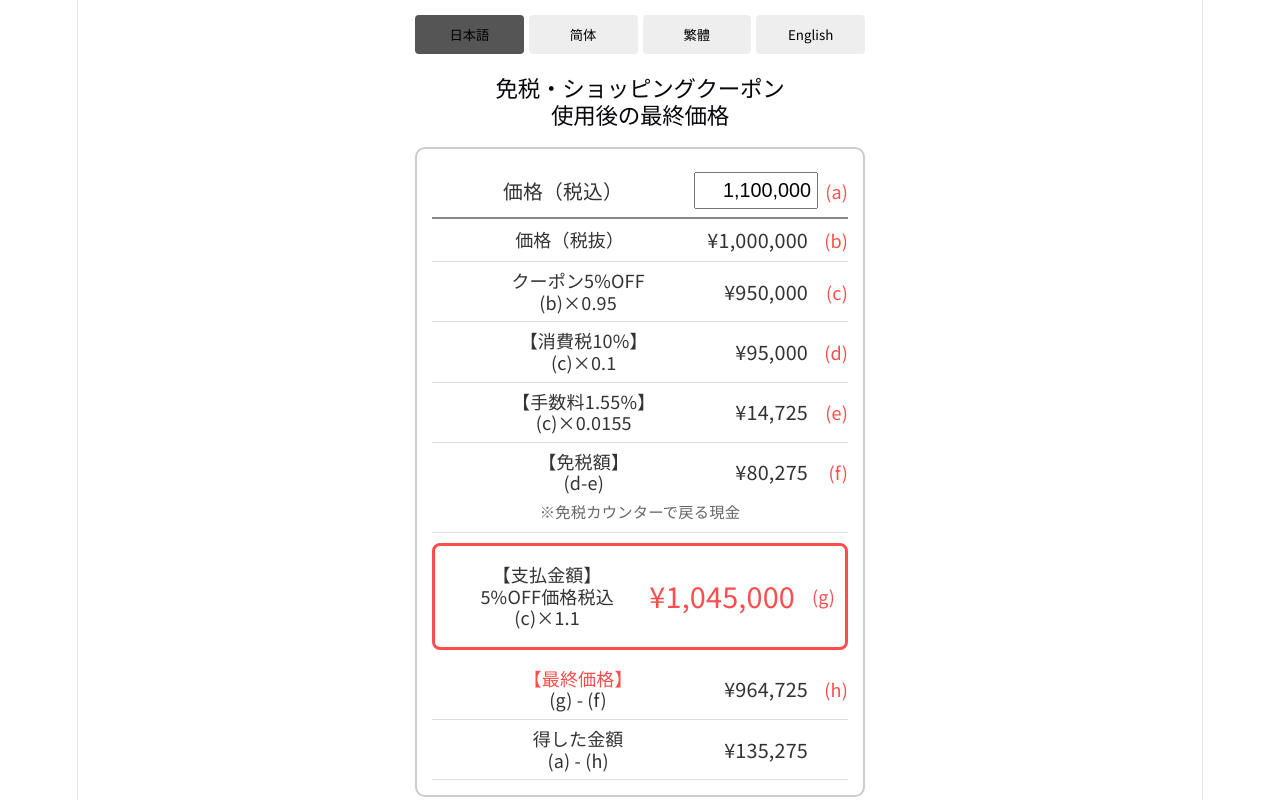
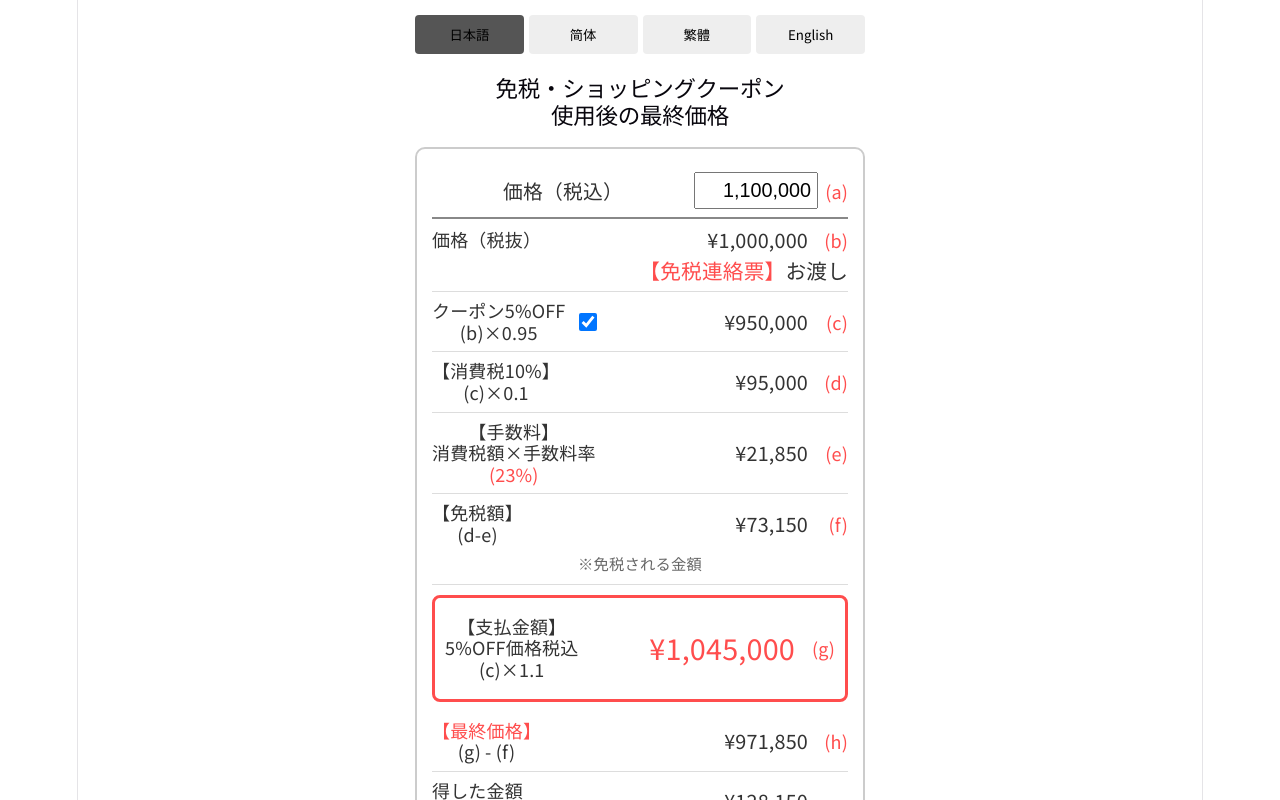
Before and after one commit to YUYANO0o0/tax-calc, a React (Vite) app: page / in a window 1280 px wide. Shown: the top 800 px of the page. Built offline with nearby package versions, Linux system fonts and the light colour scheme.

Commit message:
Complete tax calculator app

```diff
--- a/src/App.tsx
+++ b/src/App.tsx
@@ -5,12 +5,13 @@ const APP_RED = '#ff4d4d';
 type Lang = 'ja' | 'zh-CN' | 'zh-TW' | 'en';
 type LabelPart = { text: string; color?: string };
 
-const getBaseData = (lang: Lang) => {
+const getBaseData = (lang: Lang, feeRatePercent: number) => {
   const data: Record<Lang, LabelPart[][]> = {
     ja: [
       [{ text: "価格（税込）" }], [{ text: "価格（税抜）" }],
       [{ text: "クーポン5%OFF\n(b)×0.95" }], [{ text: "【消費税10%】\n(c)×0.1" }],
-      [{ text: "【手数料1.55%】\n(c)×0.0155" }], [{ text: "【免税額】\n(d-e)" }],
+      [{ text: "【手数料】\n消費税額×手数料率" }, { text: `(${feeRatePercent}%)`, color: APP_RED }],
+      [{ text: "【免税額】\n(d-e)" }],
       [{ text: "【支払金額】\n5%OFF価格税込\n(c)×1.1" }],
       [{ text: "【最終価格】", color: APP_RED }, { text: "\n(g) - (f)" }],
       [{ text: "得した金額\n(a) - (h)" }]
@@ -18,7 +19,8 @@ const getBaseData = (lang: Lang) => {
     'zh-CN': [
       [{ text: "价格（含税）" }], [{ text: "价格（不含税）" }],
       [{ text: "优惠券5%OFF\n(b)×0.95" }], [{ text: "【消费税10%】\n(c)×0.1" }],
-      [{ text: "【手续费1.55%】\n(c)×0.0155" }], [{ text: "【免税额】\n(d-e)" }],
+      [{ text: "【手续费】\n消费税额×手续费率" }, { text: `(${feeRatePercent}%)`, color: APP_RED }],
+      [{ text: "【免税额】\n(d-e)" }],
       [{ text: "【支付金额】\n5%OFF含税价\n(c)×1.1" }],
       [{ text: "【最终价格】", color: APP_RED }, { text: "\n(g) - (f)" }],
       [{ text: "【省下金额】\n(a) - (h)" }]
@@ -26,7 +28,8 @@ const getBaseData = (lang: Lang) => {
     'zh-TW': [
       [{ text: "價格（含稅）" }], [{ text: "價格（不含稅）" }],
       [{ text: "優惠券5%OFF\n(b)×0.95" }], [{ text: "【消費稅10%】\n(c)×0.1" }],
-      [{ text: "【手續稅1.55%】\n(c)×0.0155" }], [{ text: "【免稅額】\n(d-e)" }],
+      [{ text: "【手續稅】\n消費稅額×手續費率" }, { text: `(${feeRatePercent}%)`, color: APP_RED }],
+      [{ text: "【免稅額】\n(d-e)" }],
       [{ text: "【支付金額】\n5%OFF含稅價\n(c)×1.1" }],
       [{ text: "【最終價格】", color: APP_RED }, { text: "\n(g) - (f)" }],
       [{ text: "【省下金額】\n(a) - (h)" }]
@@ -34,7 +37,8 @@ const getBaseData = (lang: Lang) => {
     en: [
       [{ text: "Price (Tax Incl.)" }], [{ text: "Price (Tax Excl.)" }],
       [{ text: "Coupon 5% OFF\n(b)×0.95" }], [{ text: "【Tax 10%】\n(c)×0.1" }],
-      [{ text: "【Fee 1.55%】\n(c)×0.0155" }], [{ text: "【Refund】\n(d-e)" }],
+      [{ text: "【Service Fee】\nTax Amount×Rate" }, { text: `(${feeRatePercent}%)`, color: APP_RED }],
+      [{ text: "【Refund】\n(d-e)" }],
       [{ text: "【Payment】\nTax Incl. 5% OFF\n(c)×1.1" }],
       [{ text: "【Final Price】", color: APP_RED }, { text: "\n(g)-(f)" }],
       [{ text: "【Saved】\n(a)-(h)" }]
@@ -47,24 +51,40 @@ const RedCode = ({ code }: { code: string }) => (
   <span style={{ color: APP_RED, width: '30px', textAlign: 'right', flexShrink: 0, fontWeight: 'bold' }}>{code}</span>
 );
 
-const Row = ({ labelParts, value, code, emphasize = false, isRefund = false, isFinal = false, refundDesc = "" }: any) => (
+const Row = ({ labelParts, value, code, emphasize = false, isRefund = false, isFinal = false, refundDesc = "", showNotice = false, isCouponRow = false, useCoupon = true, setUseCoupon = () => {} }: any) => (
   <div style={{ padding: '8px 0', borderBottom: emphasize ? 'none' : '1px solid #ddd' }}>
     <div style={{ display: 'flex', justifyContent: 'space-between', alignItems: 'center' }}>
-      <span style={{ flex: 1, fontSize: '1rem', lineHeight: 1.2, fontWeight: '500' }}>
-        {labelParts.map((part: LabelPart, idx: number) => (
-          <span key={idx} style={{ color: part.color || '#333' }}>
-            {part.text.split('\n').map((line: string, i: number) => <span key={i} style={{ display: 'block' }}>{line}</span>)}
-          </span>
-        ))}
+      <span style={{ flex: 1, fontSize: '1rem', lineHeight: 1.2, fontWeight: '500', display: 'flex', alignItems: 'center', gap: '10px' }}>
+        <span>
+          {labelParts.map((part: LabelPart, idx: number) => (
+            <span key={idx} style={{ color: part.color || '#333' }}>
+              {part.text.split('\n').map((line: string, i: number) => <span key={i} style={{ display: 'block' }}>{line}</span>)}
+            </span>
+          ))}
+        </span>
+        {/* チェックボックスを右側に配置 */}
+        {isCouponRow && (
+          <input
+            type="checkbox"
+            checked={useCoupon}
+            onChange={(e) => setUseCoupon(e.target.checked)}
+            style={{ width: '18px', height: '18px', cursor: 'pointer' }}
+          />
+        )}
       </span>
       <div style={{ display: 'flex', alignItems: 'center', flexShrink: 0 }}>
-        {/* 【支払金額】(g)の行の文字サイズを 1.6rem に設定 */}
         <span style={{ fontWeight: 'bold', color: isFinal ? '#333' : (emphasize ? APP_RED : '#333'), marginRight: '10px', fontSize: emphasize ? '1.6rem' : '1.1rem' }}>
           {typeof value === 'string' ? value : `¥${value.toLocaleString()}`}
         </span>
         <RedCode code={code} />
       </div>
     </div>
+    {showNotice && (
+      <div style={{ textAlign: 'right', marginTop: '4px', fontSize: '1.15rem', fontWeight: 'bold' }}>
+        <span style={{ color: APP_RED }}>【免税連絡票】</span>
+        <span style={{ color: '#333' }}>お渡し</span>
+      </div>
+    )}
     {isRefund && <div style={{ fontSize: '0.85rem', color: '#666', marginTop: '4px' }}>{refundDesc}</div>}
   </div>
 );
@@ -72,30 +92,79 @@ const Row = ({ labelParts, value, code, emphasize = false, isRefund = false, isF
 function App() {
   const [lang, setLang] = useState<Lang>('ja');
   const [inputValue, setInputValue] = useState<string>('1,100,000');
+  const [useCoupon, setUseCoupon] = useState<boolean>(true);
 
   const taxIncludedPrice = useMemo(() => Number(inputValue.replace(/,/g, '')), [inputValue]);
 
   const result = useMemo(() => {
     const a = taxIncludedPrice || 0;
     const b = Math.round(a / 1.1);
-    const c = Math.round(b * 0.95);
+
+    const c = useCoupon ? Math.round(b * 0.95) : b;
     const d = Math.round(c * 0.1);
-    const e = Math.round(c * 0.0155);
+
+    let feeRate = 0.23;
+    if (c >= 10000000) {
+      feeRate = 0.16;
+    } else if (c >= 3000000) {
+      feeRate = 0.18;
+    } else if (c >= 1000000) {
+      feeRate = 0.21;
+    }
+
+    const e = Math.round(d * feeRate);
     const f = d - e;
     const g = Math.round(c * 1.1);
     const h = g - f;
     const saved = a - h;
-    return { a, b, c, d, e, f, g, h, saved };
-  }, [taxIncludedPrice]);
+    const feeRatePercent = Math.round(feeRate * 100);
+
+    return { a, b, c, d, e, f, g, h, saved, feeRatePercent };
+  }, [taxIncludedPrice, useCoupon]);
 
   const handleInputChange = (e: React.ChangeEvent<HTMLInputElement>) => {
     const rawValue = e.target.value.replace(/[^0-9]/g, '');
     setInputValue(rawValue === '' ? '' : rawValue.replace(/\B(?=(\d{3})+(?!\d))/g, ','));
   };
 
-  const currentItems = useMemo(() => getBaseData(lang), [lang]);
-  const titles = { ja: "免税・ショッピングクーポン\n使用後の最終価格", 'zh-CN': "免税/购物优惠券使用后的最终价格", 'zh-TW': "免稅/購物優惠券使用後的最終價格", en: "Final Price After Tax Exemption & Shopping Coupon" };
-  const refundDesc = { ja: "※免税カウンターで戻る現金", 'zh-CN': "※退税柜台退还现金", 'zh-TW': "※退稅櫃檯退還現金", en: "※Refund at counter" };
+  const currentItems = useMemo(() => getBaseData(lang, result.feeRatePercent), [lang, result.feeRatePercent]);
+  const titles = {
+    ja: "免税・ショッピングクーポン\n使用後の最終価格",
+    'zh-CN': "免税/购物优惠券使用后的最终价格",
+    'zh-TW': "免稅/購物優惠券使用後的最終價格",
+    en: "Final Price After Tax Exemption & Shopping Coupon"
+  };
+  const refundDesc = {
+    ja: "※免税される金額",
+    'zh-CN': "※免税金额",
+    'zh-TW': "※免稅金額",
+    en: "※Tax exempt amount"
+  };
+
+  const footerNotices: Record<Lang, { line1: string; line2: string; line3: string }> = {
+    ja: {
+      line1: "購入されましたら必ず当日中に",
+      line2: "免税カウンターで免税手続きをしてください。",
+      line3: "※免税手続き後の返品は\n原則お断りさせていただきます。"
+    },
+    'zh-CN': {
+      line1: "购买后请务必于当天内",
+      line2: "在退税柜台办理退税手续。",
+      line3: "※原则上谢绝在办理退税手续后\n进行退货。"
+    },
+    'zh-TW': {
+      line1: "購買後請務必於當天內",
+      line2: "在退稅櫃檯辦理退稅手續。",
+      line3: "※原則上謝絕在辦理退稅手續後\n進行退貨。"
+    },
+    en: {
+      line1: "Please be sure to complete tax-free procedures",
+      line2: "at the tax-free counter on the same day of purchase.",
+      line3: "*As a general rule, returns are not accepted\nafter tax-free procedures have been completed."
+    }
+  };
+
+  const showNotice = result.b >= 1000000;
 
   return (
     <div style={{ display: 'flex', justifyContent: 'center', minHeight: '100vh', padding: '15px', boxSizing: 'border-box' }}>
@@ -109,7 +178,6 @@ function App() {
         <h2 style={{ fontSize: '1.25rem', textAlign: 'center', margin: '0 0 20px 0', whiteSpace: 'pre-line' }}>{titles[lang]}</h2>
 
         <div style={{ border: '2px solid #ccc', padding: '15px', borderRadius: '10px', backgroundColor: '#fff' }}>
-          {/* ヘッダー行の修正：color: '#333' を追加 */}
           <div style={{ display: 'flex', justifyContent: 'space-between', padding: '8px 0', borderBottom: '2px solid #888', alignItems: 'center' }}>
             <span style={{ flex: 1, fontWeight: 'bold', fontSize: '1.1rem', color: '#333' }}>{currentItems[0][0].text}</span>
             <div style={{ display: 'flex', alignItems: 'center', flexShrink: 0 }}>
@@ -128,8 +196,22 @@ function App() {
             </div>
           </div>
 
-          <Row labelParts={currentItems[1]} value={result.b} code="(b)" />
-          <Row labelParts={currentItems[2]} value={result.c} code="(c)" />
+          <Row
+            labelParts={currentItems[1]}
+            value={result.b}
+            code="(b)"
+            showNotice={showNotice}
+          />
+
+          <Row
+            labelParts={currentItems[2]}
+            value={result.c}
+            code="(c)"
+            isCouponRow={true}
+            useCoupon={useCoupon}
+            setUseCoupon={setUseCoupon}
+          />
+
           <Row labelParts={currentItems[3]} value={result.d} code="(d)" />
           <Row labelParts={currentItems[4]} value={result.e} code="(e)" />
           <Row labelParts={currentItems[5]} value={result.f} code="(f)" isRefund={true} refundDesc={refundDesc[lang]} />
@@ -140,6 +222,16 @@ function App() {
 
           <Row labelParts={currentItems[7]} value={result.h} code="(h)" isFinal={true} />
           <Row labelParts={currentItems[8]} value={result.saved} code="" />
+
+          <div style={{ marginTop: '18px', borderTop: '1px solid #ddd', paddingTop: '14px', textAlign: 'center' }}>
+            <div style={{ fontSize: '1.05rem', fontWeight: 'bold', color: '#333', lineHeight: 1.5, marginBottom: '8px' }}>
+              <div>{footerNotices[lang].line1}</div>
+              <div>{footerNotices[lang].line2}</div>
+            </div>
+            <div style={{ fontSize: '0.95rem', fontWeight: 'bold', color: APP_RED, lineHeight: 1.5, whiteSpace: 'pre-line' }}>
+              {footerNotices[lang].line3}
+            </div>
+          </div>
         </div>
       </div>
     </div>
```
